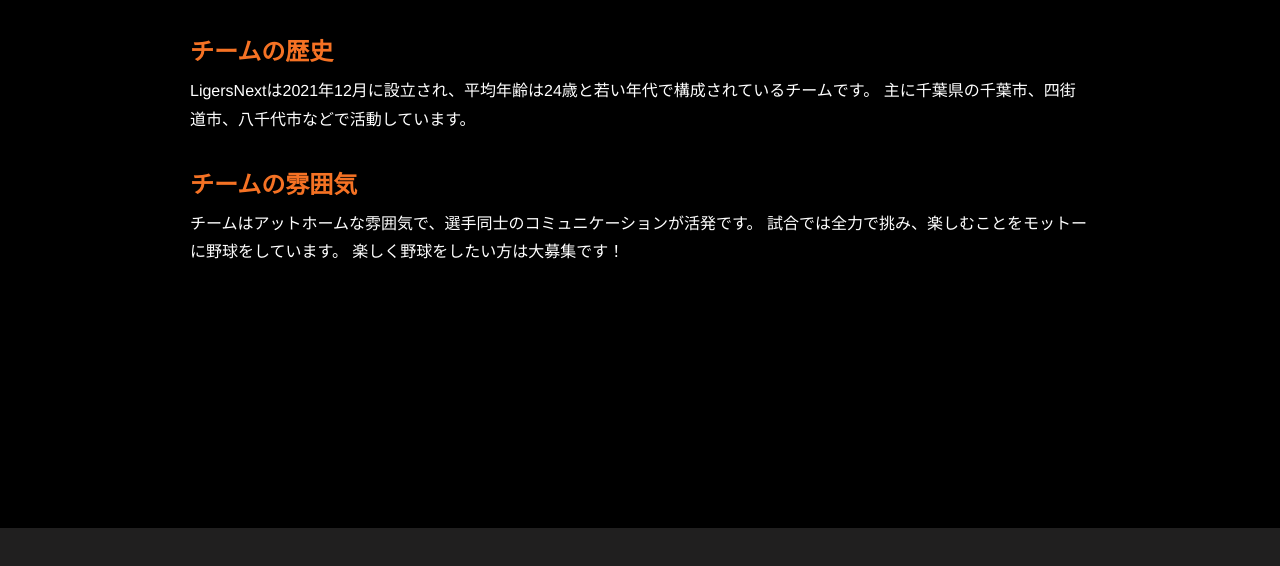
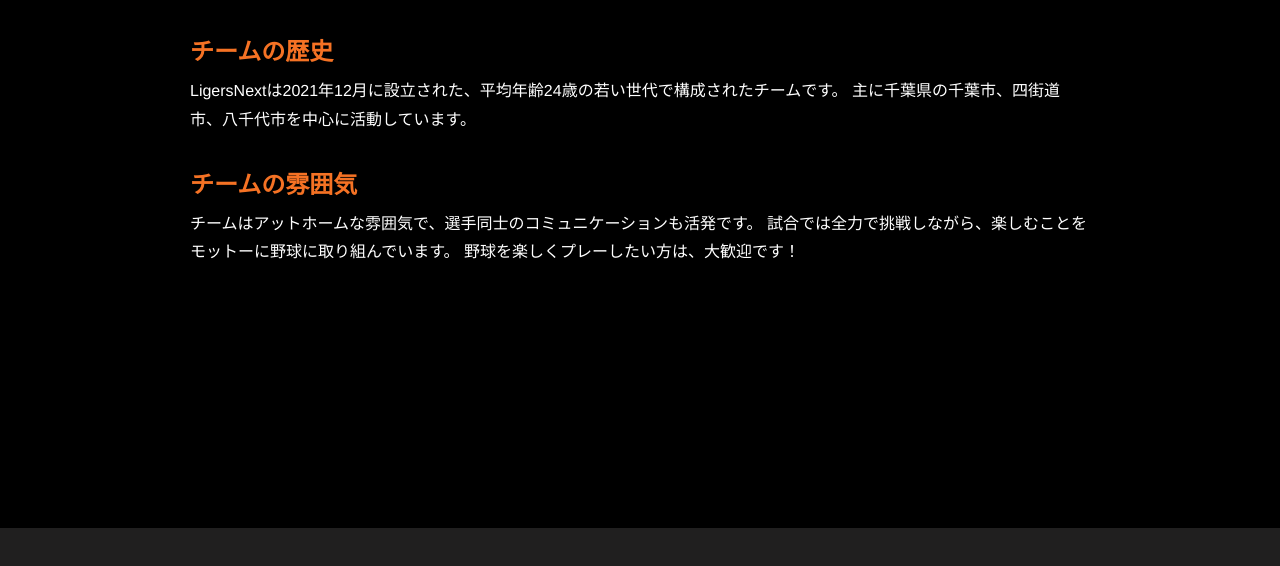
Before and after one commit to sskking4869/ligersnext, a plain HTML site: page team.html in a window 1280 px wide. Shown: the part 232-798 px from the top of the page. Drawn offline with Linux system fonts and the light colour scheme.

Commit message:
Add files via upload

```diff
--- a/team.html
+++ b/team.html
@@ -36,17 +36,17 @@
         <div class="team-history">
           <h2>チームの歴史</h2>
           <p>
-            LigersNextは2021年12月に設立され、平均年齢は24歳と若い年代で構成されているチームです。
-            主に千葉県の千葉市、四街道市、八千代市などで活動しています。
+            LigersNextは2021年12月に設立された、平均年齢24歳の若い世代で構成されたチームです。
+            主に千葉県の千葉市、四街道市、八千代市を中心に活動しています。
           </p>
         </div>
 
         <div class="team-spirit">
           <h2>チームの雰囲気</h2>
           <p>
-            チームはアットホームな雰囲気で、選手同士のコミュニケーションが活発です。
-            試合では全力で挑み、楽しむことをモットーに野球をしています。
-            楽しく野球をしたい方は大募集です！
+            チームはアットホームな雰囲気で、選手同士のコミュニケーションも活発です。
+            試合では全力で挑戦しながら、楽しむことをモットーに野球に取り組んでいます。
+            野球を楽しくプレーしたい方は、大歓迎です！
           </p>
         </div>
       </div>
```
